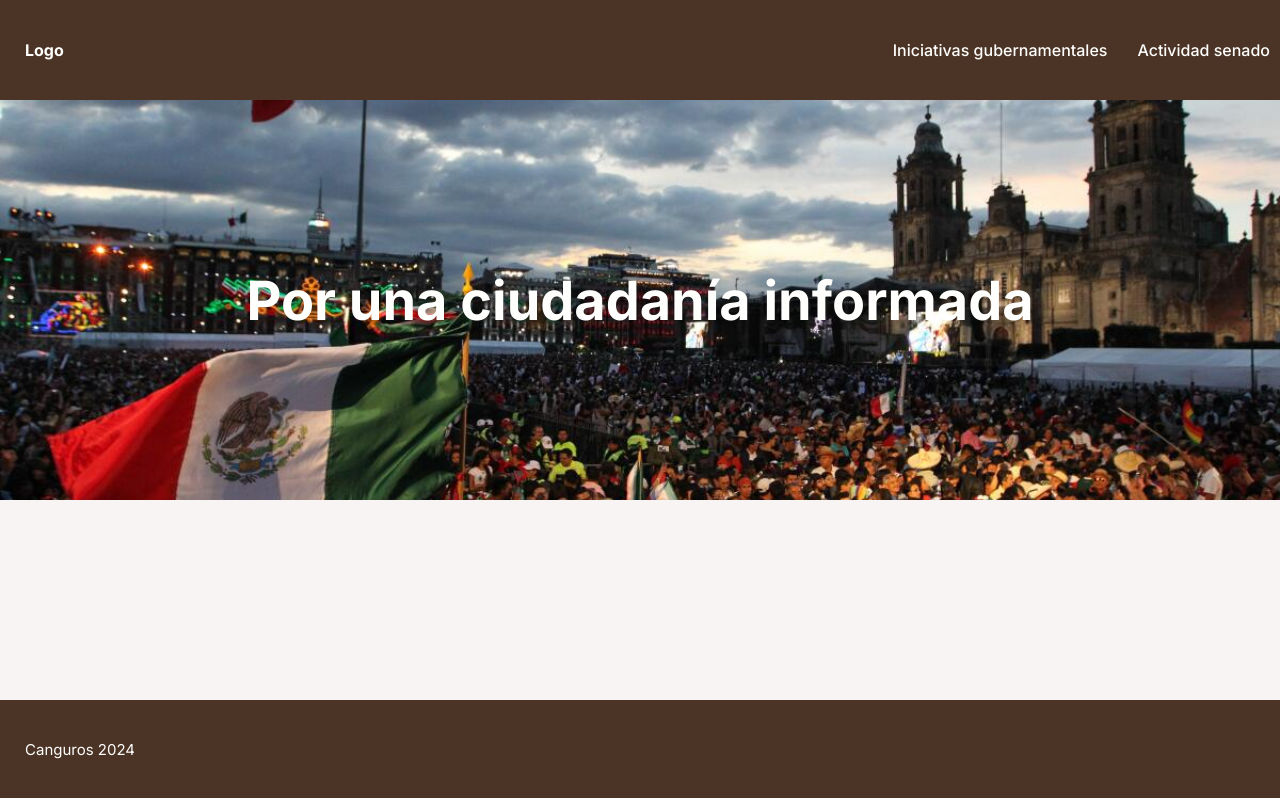
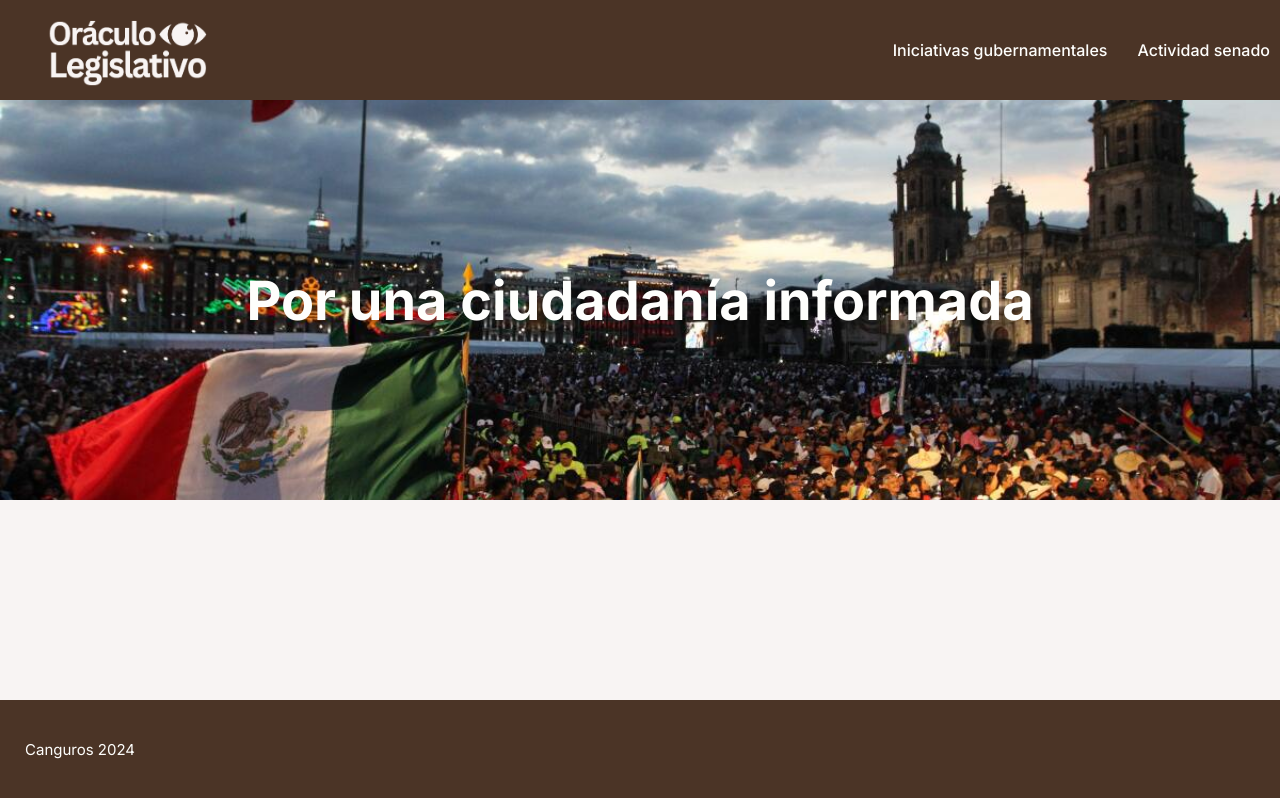
Before and after one commit to thepatoloco/oraculo-legislativo, a Next.js app: page / in a window 1280 px wide. Built offline with nearby package versions, Linux system fonts and the light colour scheme.

Commit message:
Agrega logo y titulo

```diff
--- a/src/app/layout.tsx
+++ b/src/app/layout.tsx
@@ -7,7 +7,7 @@ import Footer from "@/components/footer/Footer";
 const inter = Inter({ subsets: ["latin"] });
 
 export const metadata: Metadata = {
-  title: "Create Next App",
+  title: "Oráculo legislativo",
   description: "Generated by create next app",
 };
 
--- a/src/components/navbar/Navbar.tsx
+++ b/src/components/navbar/Navbar.tsx
@@ -2,12 +2,16 @@ import React from 'react'
 import styles from './navbar.module.css'
 import Links from './links/Links'
 import Link from 'next/link'
+import Image from "next/image";
 
 
 const Navbar = () => {
   return (
     <div className={styles.container}>
-      <Link href="/" className={styles.logo}>Logo</Link>
+      <Link href="/" className={styles.imgContainer}>
+        <Image src="/logo.png" alt="Logo" fill/>
+      </Link>
+
       <div>
         <Links/>
       </div>
--- a/src/components/navbar/navbar.module.css
+++ b/src/components/navbar/navbar.module.css
@@ -6,8 +6,8 @@
   background-color: var(--colorStrong);
 }
 
-.logo {
-  font-style: 30px;
-  font-weight: bold;
-  padding-left: 25px;
+.imgContainer {
+  position: relative;
+  width: 250px;
+  height: 100%;
 }
```
Also changed, not shown: public/logo.png (added).
